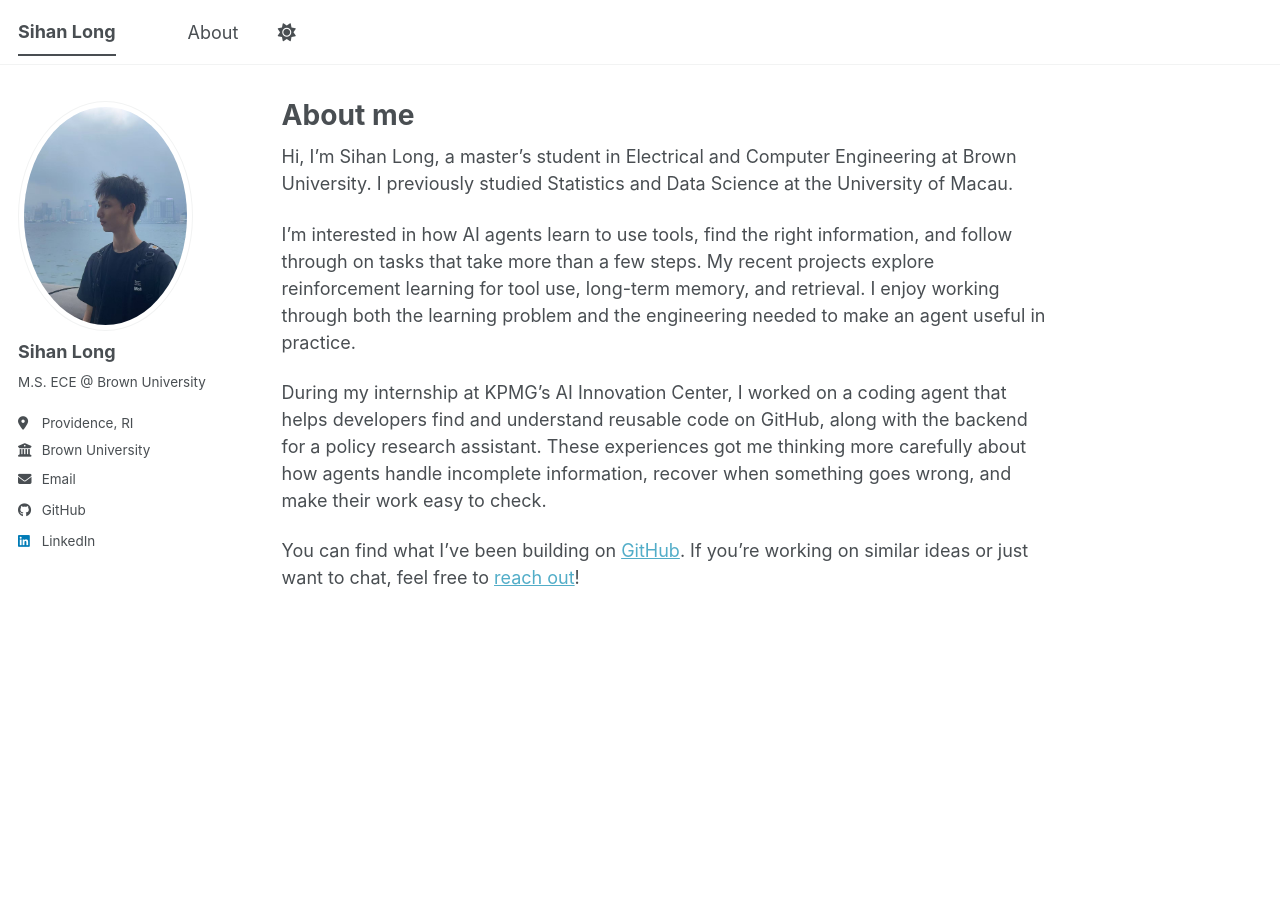
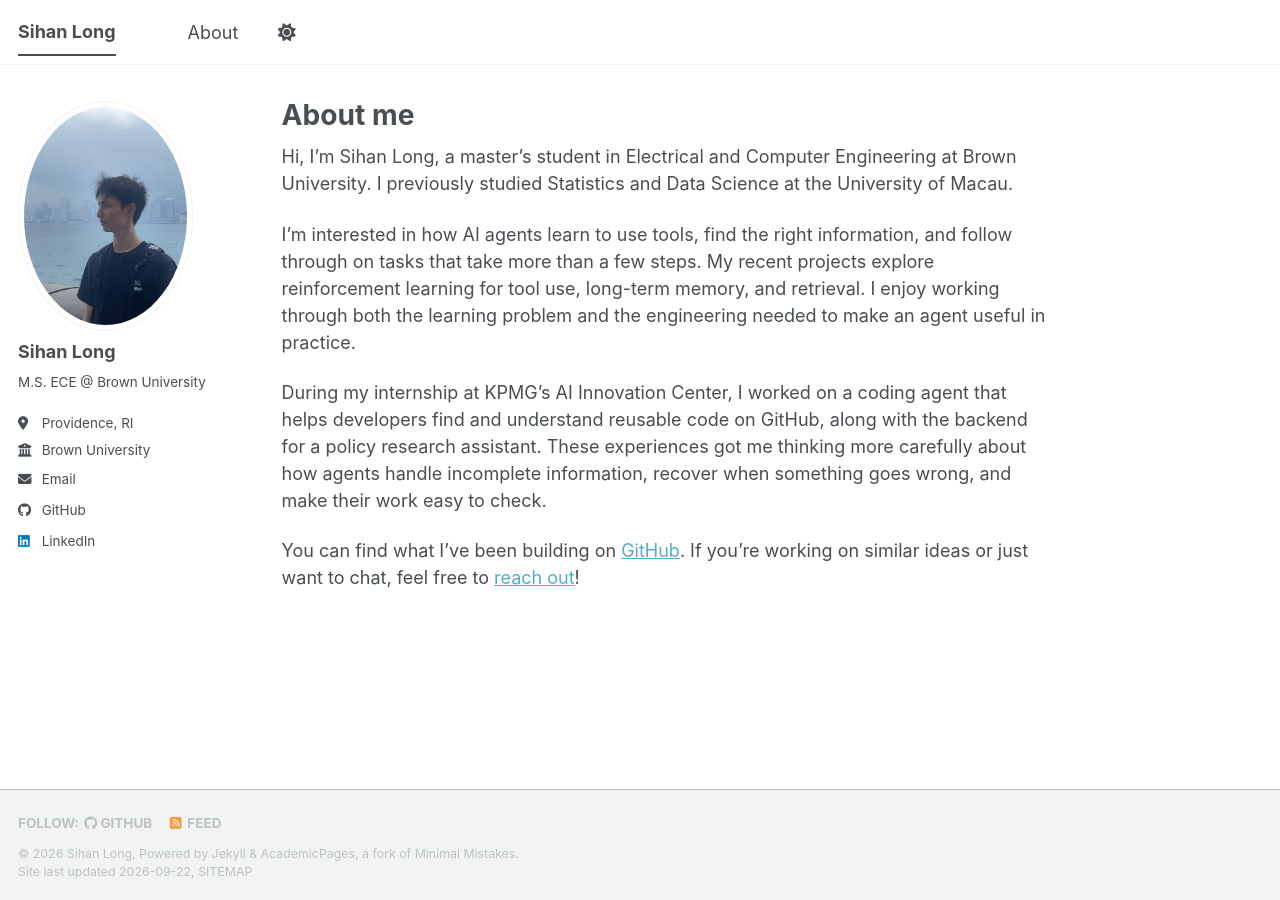
Before and after one commit to DonSteven/DonSteven.github.io, a Jekyll site: the page built from _pages/about.md, in a window 1280 px wide. Built offline with Jekyll 4.4.1, drawn with Linux system fonts in a browser that asks for light colours; a style sheet for code colours, icons or effects is not loaded.

Commit message:
Restore footer, appended at the bottom of the page instead of a fixed overlay
footer.html: restore the Follow and copyright blocks. _footer.scss: use position absolute with bottom 0 instead of fixed, drop the mobile override and the display none patch. _base.scss: restore body padding-bottom to 9em so the footer never overlaps content.

```diff
--- a/_includes/footer.html
+++ b/_includes/footer.html
@@ -1,13 +1,25 @@
 {% include base_path %}
 
-{% comment %}
-  Footer content intentionally removed.
+{% if site.author.github or site.author.bitbucket or site.atom_feed.hide != true %}
+<div class="page__footer-follow">
+  <ul class="social-icons">
+    {% if site.data.ui-text[site.locale].follow_label %}
+      <li><strong>{{ site.data.ui-text[site.locale].follow_label }}</strong></li>
+    {% endif %}
+    {% if site.author.github %}
+      <li><a href="https://github.com/{{ site.author.github }}"><i class="fab fa-github" aria-hidden="true"></i> GitHub</a></li>
+    {% endif %}
+    {% if site.author.bitbucket %}
+      <li><a href="https://bitbucket.org/{{ site.author.bitbucket }}"><i class="fab fa-bitbucket" aria-hidden="true"></i> Bitbucket</a></li>
+    {% endif %}
+    {% if site.atom_feed.hide != true %}
+    <li><a href="{% if site.atom_feed.path %}{{ site.atom_feed.path }}{% else %}{{ base_path }}/feed.xml{% endif %}"><i class="fa fa-fw fa-rss-square" aria-hidden="true"></i> {{ site.data.ui-text[site.locale].feed_label | default: "Feed" }}</a></li>
+    {% endif %}
+  </ul>
+</div>
+{% endif %}
 
-  The two original blocks were:
-    1. the "Follow" link list (GitHub / Feed)
-    2. the copyright line (© <year> <name>, Powered by Jekyll & AcademicPages ...,
-       Site last updated <date>, Sitemap)
-
-  To restore them, retrieve this file from git history, e.g.
-    git show HEAD:_includes/footer.html
-{% endcomment %}
+<div class="page__footer-copyright">
+  &copy; {{ site.time | date: '%Y' }} {{ site.name | default: site.title }}, {{ site.data.ui-text[site.locale].powered_by | default: "Powered by" }} <a href="https://jekyllrb.com" rel="nofollow">Jekyll</a> &amp; <a href="https://github.com/academicpages/academicpages.github.io">AcademicPages</a>, a fork of <a href="https://mademistakes.com/work/minimal-mistakes-jekyll-theme/" rel="nofollow">Minimal Mistakes</a>.<br />
+  Site last updated {{ "now" | date: '%Y-%m-%d' }}, <a href="/sitemap/" style="text-transform: uppercase;">{{ site.data.ui-text[site.locale].site_map | default: "Sitemap" }}</a>
+</div>
--- a/_sass/layout/_base.scss
+++ b/_sass/layout/_base.scss
@@ -16,8 +16,9 @@ body {
 
   margin: 0;
   padding: $masthead-height 0 0;
-  /* was 9em, reserving room for the fixed footer bar, which is now hidden */
-  padding-bottom: 0em;
+  /* Reserve the space the footer occupies, which is positioned at the bottom
+     of the document (see layout/_footer.scss). */
+  padding-bottom: 9em;
   font-family: $global-font-family;
   line-height: 1.5;
 
--- a/_sass/layout/_footer.scss
+++ b/_sass/layout/_footer.scss
@@ -17,8 +17,12 @@
   /* keep footer in normal document flow so custom widgets do not overlap content */
   height: auto;
 
-  /* keep the footer on the bottom of the page */
-  position: fixed;
+  /* Sit at the bottom of the document instead of overlaying the content, so the
+     footer is appended below the page rather than covering it.
+     `absolute` (not `fixed`) requires the sticky-footer pair:
+       html { position: relative; min-height: 100% }   -> layout/_base.scss
+       body { padding-bottom: 9em }                    -> reserves the space */
+  position: absolute;
   bottom: 0;
 
   -webkit-animation: intro 0.3s both;
@@ -57,27 +61,13 @@
   }
 }
 
-@media screen and (max-width: 768px) {
-  /* don't pin the footer on mobile devices */
-  .page__footer {
-    position: relative;
-    bottom: auto;
-  }
-}
+/* The footer is no longer `fixed`, so the previous mobile override (which used to
+   un-pin it below 768px) is not needed: it is appended at the bottom of the
+   document on every screen size. */
 
 .page__footer-copyright {
   font-family: $global-font-family;
   font-size: $type-size-7;
-}
-
-/* --------------------------------------------------------------------------
-   Footer content has been removed (see _includes/footer.html), which leaves
-   an empty fixed bar behind. Hide the whole container instead.
-   Delete this block to restore the footer.
-   -------------------------------------------------------------------------- */
-
-.page__footer {
-  display: none;
 }
 
 .page__footer-follow {
```
